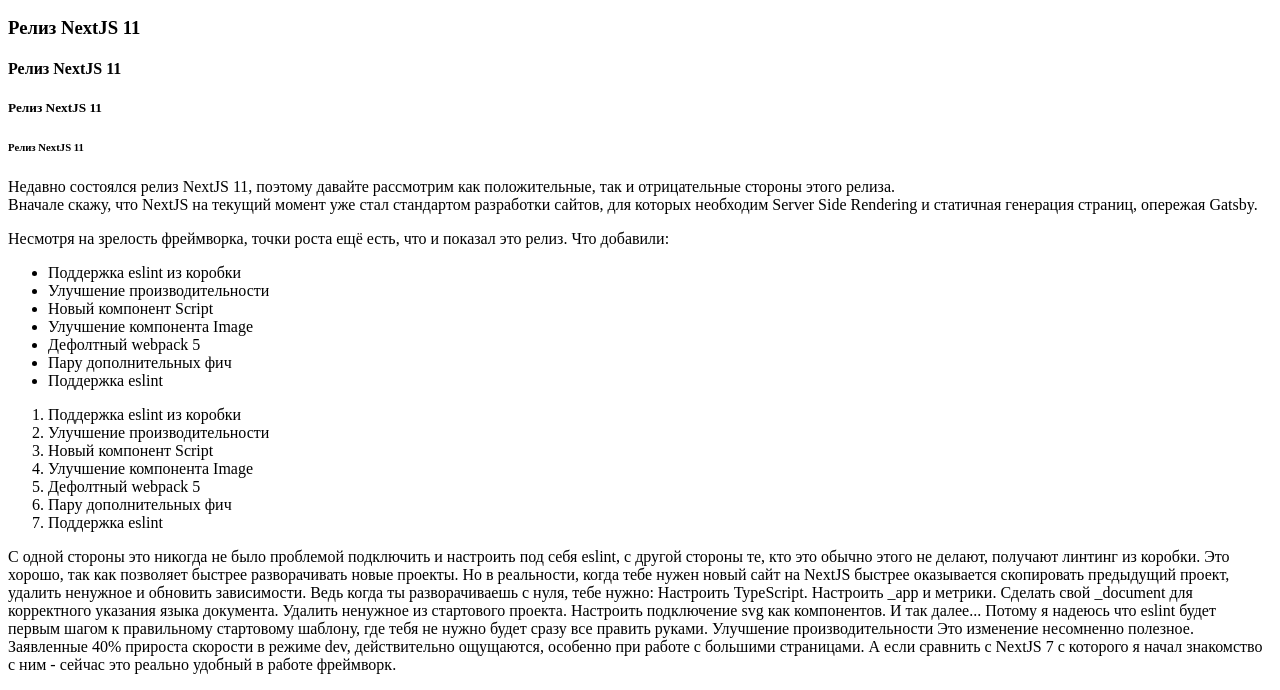
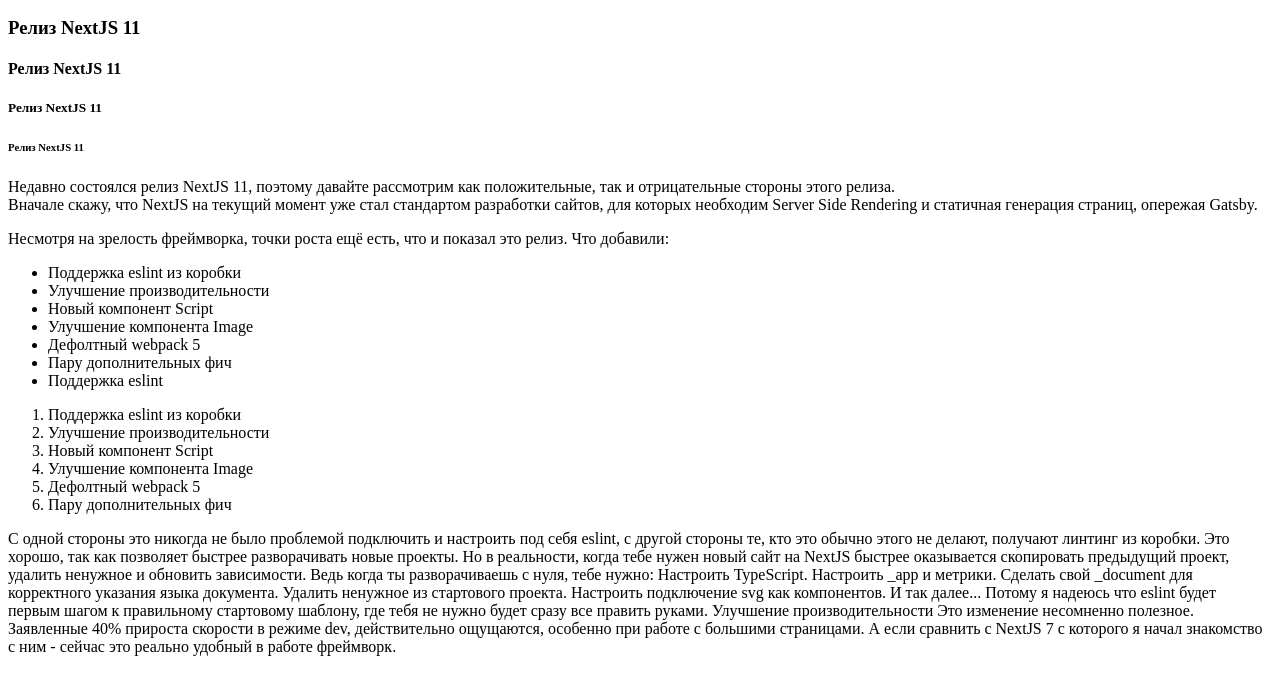
Before and after one commit to Camarederic/html, a plain HTML site: page index.html in a window 1280 px wide. Shown: the part 110-800 px from the top of the page. Drawn offline with Linux system fonts and the light colour scheme.

Commit message:
Delete one item of list

```diff
--- a/index.html
+++ b/index.html
@@ -40,7 +40,7 @@
         <li>Улучшение компонента Image</li>
         <li>Дефолтный webpack 5</li>
         <li>Пару дополнительных фич</li>
-        <li>Поддержка eslint</li>
+
     </ol>
 
     С одной стороны это никогда не было проблемой подключить и настроить под себя eslint, с другой стороны те, кто это
```
